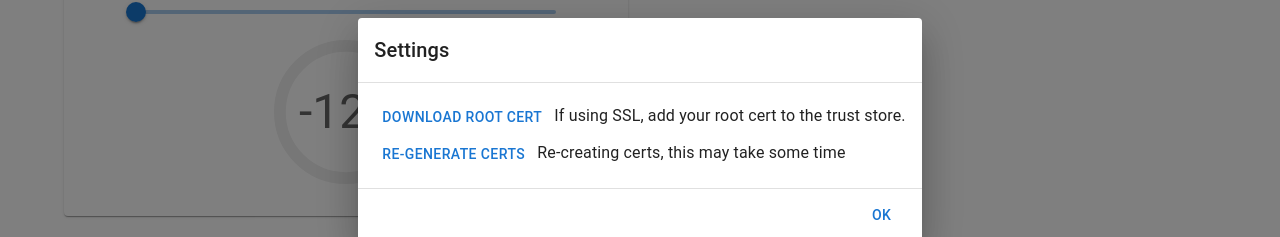
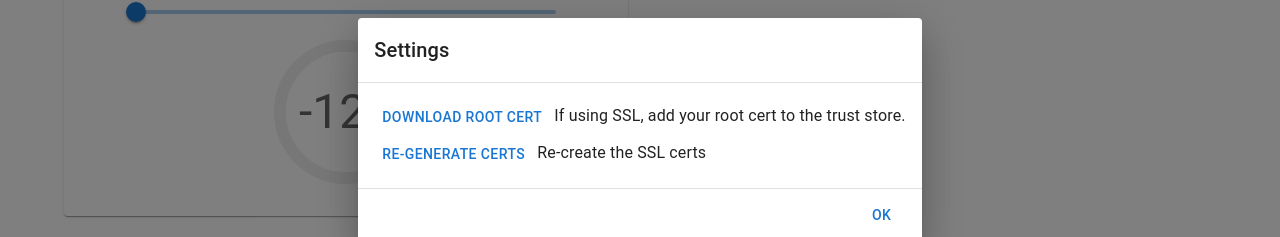
Before and after one commit to danielhstahl/minidsp-remote-control, a React (Create React App) app in the folder client/: page / in a window 1280 px wide. Both pictures are taken after a click on the button 1124 px from the left and 32 px from the top of the page. Shown: the part 270-507 px from the top of the page. Built offline with nearby package versions, Linux system fonts and the light colour scheme; no server answers; some icons are missing.

Commit message:
fixed is loading text

```diff
--- a/client/src/components/Settings.tsx
+++ b/client/src/components/Settings.tsx
@@ -60,8 +60,8 @@ const Settings = ({ open, setOpen }: SettingInputs) => {
             Re-generate certs
           </Button>{" "}
           {isLoading
-            ? "Re-create the SSL certs"
-            : "Re-creating certs, this may take some time"}
+            ? "Re-creating certs, this may take some time"
+            : "Re-create the SSL certs"}
         </DialogContent>
         <DialogActions>
           <Button autoFocus onClick={handleClose}>
```
